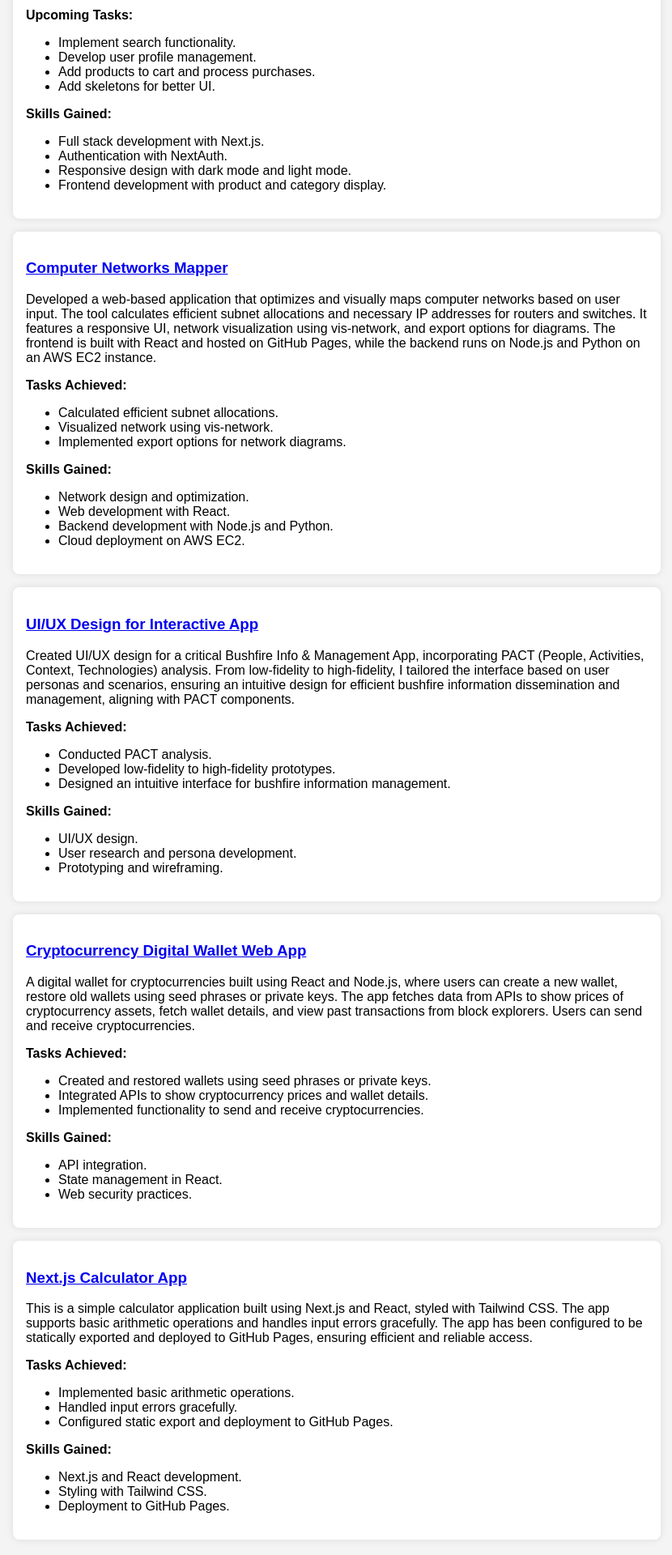
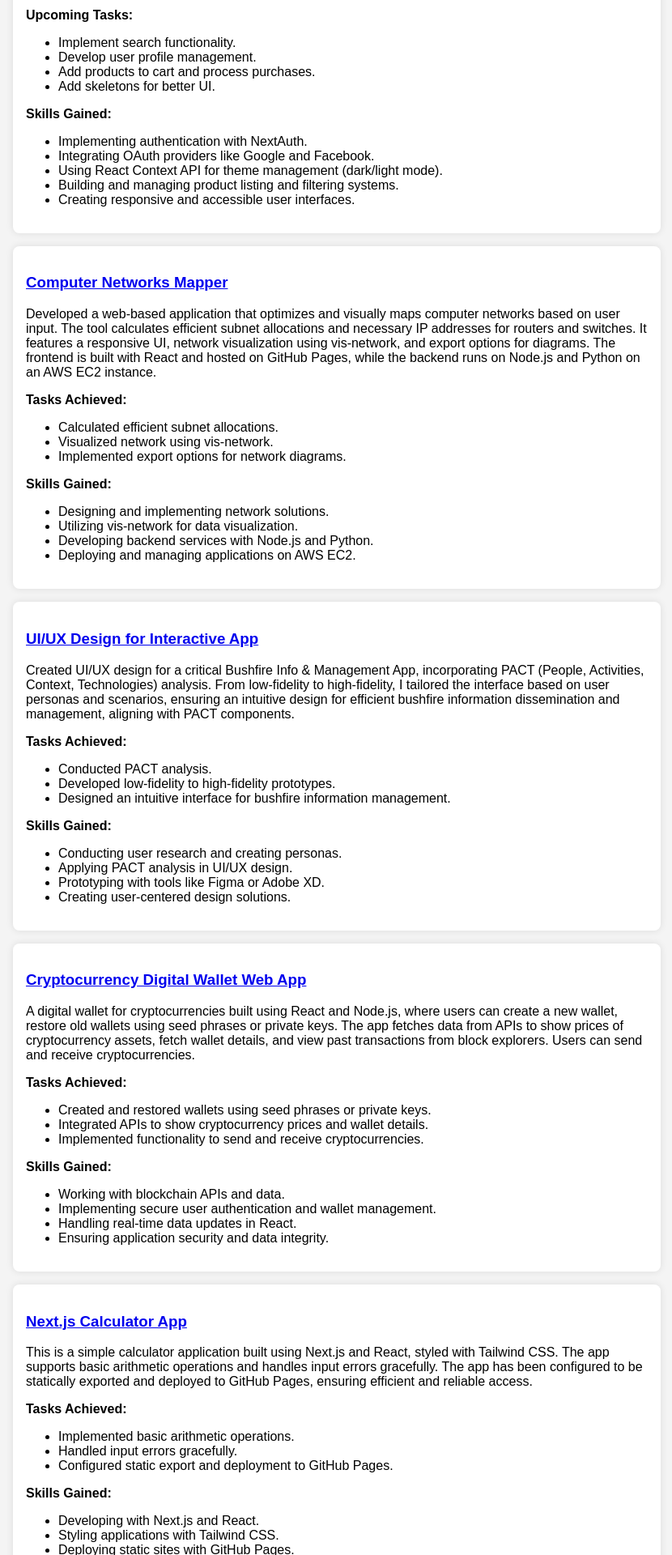
Before and after one commit to nishanau/my-portfolio, a React (Create React App) app: page / in a window 1280 px wide. Shown: the part 880-2800 px from the top of the page at 81% size, without its empty margins (224-1054 px from the left). Built offline with nearby package versions, Linux system fonts and the light colour scheme.

Commit message:
fixed descritpions for better readability with html tags

```diff
--- a/src/pages/Home.js
+++ b/src/pages/Home.js
@@ -19,9 +19,9 @@ const projects = [
         </ul>
         <p><strong>Skills Gained:</strong></p>
         <ul>
-          <li>React development.</li>
-          <li>Understanding of cellular automata.</li>
-          <li>Interactive UI design.</li>
+          <li>Advanced React hooks and state management.</li>
+          <li>Understanding and applying cellular automata concepts.</li>
+          <li>Creating interactive and dynamic user interfaces.</li>
         </ul>
       </>
     ),
@@ -51,10 +51,11 @@ const projects = [
         </ul>
         <p><strong>Skills Gained:</strong></p>
         <ul>
-          <li>Full stack development with Next.js.</li>
-          <li>Authentication with NextAuth.</li>
-          <li>Responsive design with dark mode and light mode.</li>
-          <li>Frontend development with product and category display.</li>
+          <li>Implementing authentication with NextAuth.</li>
+          <li>Integrating OAuth providers like Google and Facebook.</li>
+          <li>Using React Context API for theme management (dark/light mode).</li>
+          <li>Building and managing product listing and filtering systems.</li>
+          <li>Creating responsive and accessible user interfaces.</li>
         </ul>
       </>
     ),
@@ -75,10 +76,10 @@ const projects = [
         </ul>
         <p><strong>Skills Gained:</strong></p>
         <ul>
-          <li>Network design and optimization.</li>
-          <li>Web development with React.</li>
-          <li>Backend development with Node.js and Python.</li>
-          <li>Cloud deployment on AWS EC2.</li>
+          <li>Designing and implementing network solutions.</li>
+          <li>Utilizing vis-network for data visualization.</li>
+          <li>Developing backend services with Node.js and Python.</li>
+          <li>Deploying and managing applications on AWS EC2.</li>
         </ul>
       </>
     ),
@@ -99,9 +100,10 @@ const projects = [
         </ul>
         <p><strong>Skills Gained:</strong></p>
         <ul>
-          <li>UI/UX design.</li>
-          <li>User research and persona development.</li>
-          <li>Prototyping and wireframing.</li>
+          <li>Conducting user research and creating personas.</li>
+          <li>Applying PACT analysis in UI/UX design.</li>
+          <li>Prototyping with tools like Figma or Adobe XD.</li>
+          <li>Creating user-centered design solutions.</li>
         </ul>
       </>
     ),
@@ -122,9 +124,10 @@ const projects = [
         </ul>
         <p><strong>Skills Gained:</strong></p>
         <ul>
-          <li>API integration.</li>
-          <li>State management in React.</li>
-          <li>Web security practices.</li>
+          <li>Working with blockchain APIs and data.</li>
+          <li>Implementing secure user authentication and wallet management.</li>
+          <li>Handling real-time data updates in React.</li>
+          <li>Ensuring application security and data integrity.</li>
         </ul>
       </>
     ),
@@ -145,9 +148,10 @@ const projects = [
         </ul>
         <p><strong>Skills Gained:</strong></p>
         <ul>
-          <li>Next.js and React development.</li>
-          <li>Styling with Tailwind CSS.</li>
-          <li>Deployment to GitHub Pages.</li>
+          <li>Developing with Next.js and React.</li>
+          <li>Styling applications with Tailwind CSS.</li>
+          <li>Deploying static sites with GitHub Pages.</li>
+          <li>Managing state and handling user input in React.</li>
         </ul>
       </>
     ),
```
